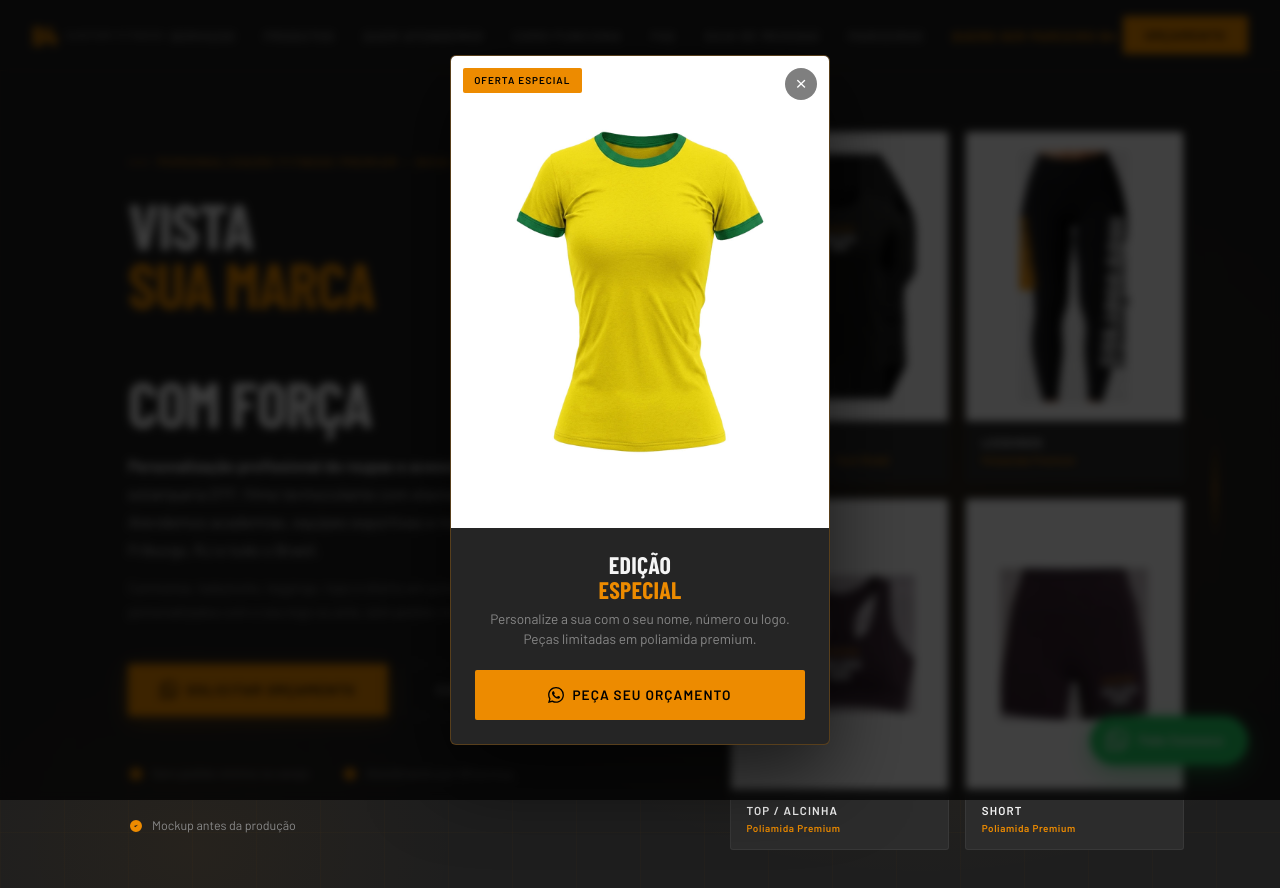
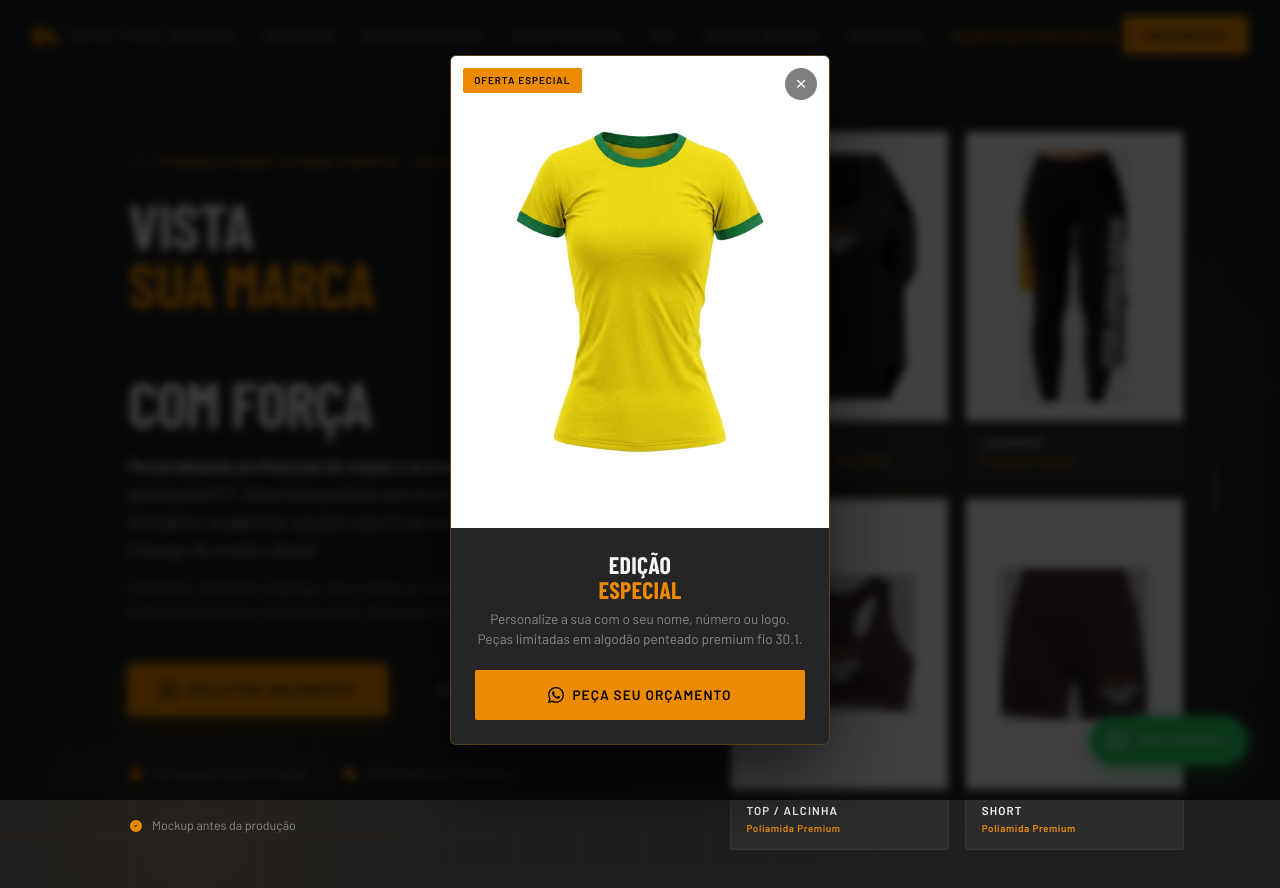
Before and after one commit to base4vendas-lab/base4-custom-fitness-v2, a website: page index.html in a window 1280 px wide. Both pictures are taken after a click on the link "B4 CUSTOM FITNESS". Shown: the top 888 px of the page. Drawn offline with nearby package versions, Linux system fonts and the light colour scheme; a web font is replaced by a local one.

Commit message:
Update index.html

```diff
--- a/index.html
+++ b/index.html
@@ -1009,7 +1009,7 @@ footer{background:#111;padding:3rem 5vw 2rem;border-top:1px solid rgba(255,255,2
     </div>
     <div class="promo-body">
       <div class="promo-title">EDIÇÃO<br><em>ESPECIAL</em></div>
-      <p class="promo-sub">Personalize a sua com o seu nome, número ou logo. Peças limitadas em poliamida premium.</p>
+      <p class="promo-sub">Personalize a sua com o seu nome, número ou logo. Peças limitadas em algodão penteado premium fio 30.1.</p>
       <a href="https://wa.me/5522997418993?text=Olá!+Vi+a+camisa+promocional+no+site+e+quero+um+orçamento." class="promo-btn" target="_blank">
         <svg width="16" height="16" viewBox="0 0 24 24" fill="currentColor"><path d="M17.472 14.382c-.297-.149-1.758-.867-2.03-.967-.273-.099-.471-.148-.67.15-.197.297-.767.966-.94 1.164-.173.199-.347.223-.644.075-.297-.15-1.255-.463-2.39-1.475-.883-.788-1.48-1.761-1.653-2.059-.173-.297-.018-.458.13-.606.134-.133.298-.347.446-.52.149-.174.198-.298.298-.497.099-.198.05-.371-.025-.52-.075-.149-.669-1.612-.916-2.207-.242-.579-.487-.5-.669-.51-.173-.008-.371-.01-.57-.01-.198 0-.52.074-.792.372-.272.297-1.04 1.016-1.04 2.479 0 1.462 1.065 2.875 1.213 3.074.149.198 2.096 3.2 5.077 4.487.709.306 1.262.489 1.694.625.712.227 1.36.195 1.871.118.571-.085 1.758-.719 2.006-1.413.248-.694.248-1.289.173-1.413-.074-.124-.272-.198-.57-.347m-5.421 7.403h-.004a9.87 9.87 0 01-5.031-1.378l-.361-.214-3.741.982.998-3.648-.235-.374a9.86 9.86 0 01-1.51-5.26c.001-5.45 4.436-9.884 9.888-9.884 2.64 0 5.122 1.03 6.988 2.898a9.825 9.825 0 012.893 6.994c-.003 5.45-4.437 9.884-9.885 9.884m8.413-18.297A11.815 11.815 0 0012.05 0C5.495 0 .16 5.335.157 11.892c0 2.096.547 4.142 1.588 5.945L.057 24l6.305-1.654a11.882 11.882 0 005.683 1.448h.005c6.554 0 11.89-5.335 11.893-11.893a11.821 11.821 0 00-3.48-8.413z"/></svg>
         Peça seu Orçamento
```
